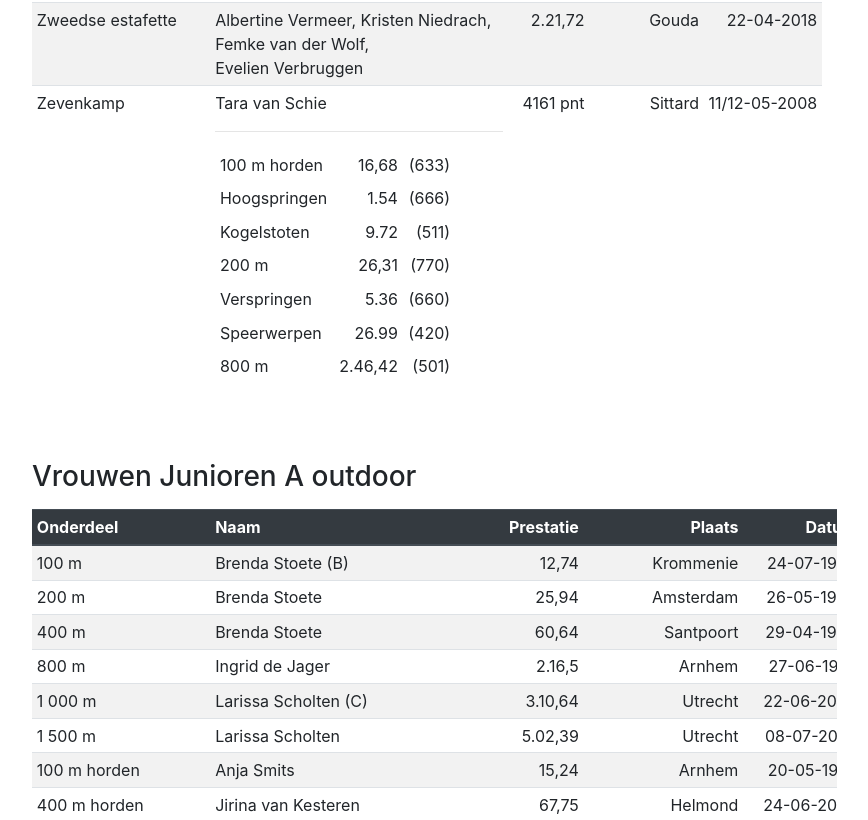
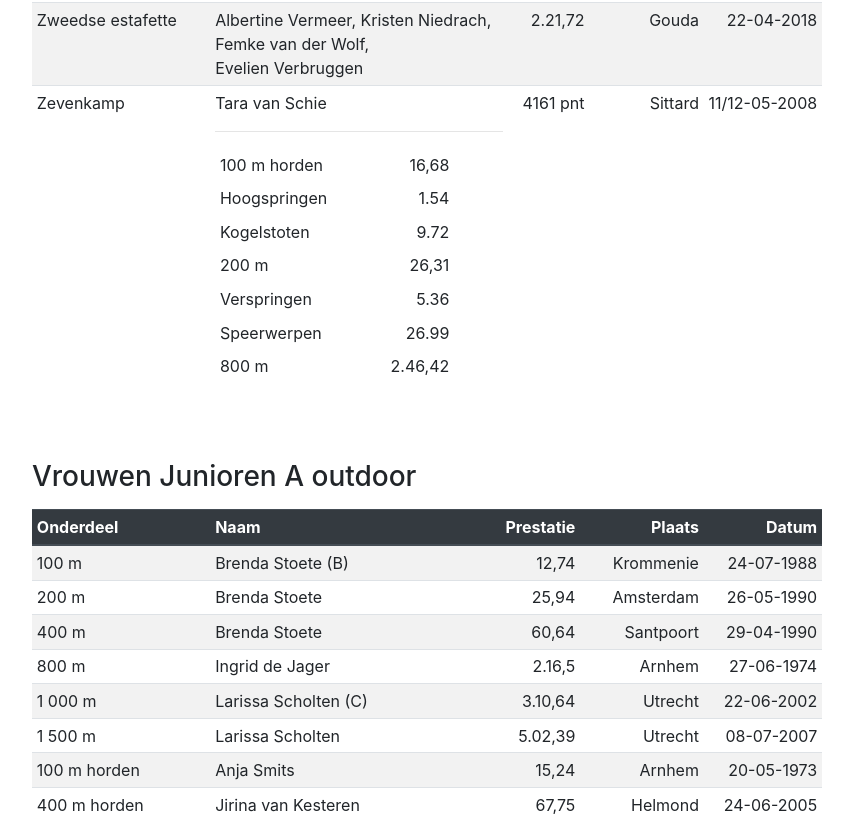
Before and after one commit to Voles/avhaarlem-ranglijsten, a React (Create React App) app: page / in a window 1280 px wide. Shown: the part 1578-2398 px from the top of the page, without its empty margins (213-1081 px from the left). Built offline with nearby package versions, Linux system fonts and the light colour scheme.

Commit message:
Remove clutter from results

```diff
--- a/src/components/Ranglijst.js
+++ b/src/components/Ranglijst.js
@@ -39,11 +39,9 @@ class Ranglijst extends Component {
                 <tr key={index}>
                   <td className="text-left">{ prestatieA.onderdeel }</td>
                   <td className="text-right">{ prestatieA.prestatie }</td>
-                  <td className="text-right">{ prestatieA.punten }</td>
                   <td>&nbsp;&nbsp;</td>
                   <td className="text-left">{ prestatieB ? prestatieB.onderdeel : '' }</td>
                   <td className="text-right">{ prestatieB ? prestatieB.prestatie : '' }</td>
-                  <td className="text-right">{ prestatieB ? prestatieB.punten : '' }</td>
                 </tr>
               )
             })
--- a/src/resultaten/mannen-outdoor/junioren-a.js
+++ b/src/resultaten/mannen-outdoor/junioren-a.js
@@ -120,7 +120,7 @@ export default [
       "naam": "Frank van Ravensberg",
       "prestatie": "47.20,4",
       "plaats": "Drachten",
-      "datum": "06-10-1979 NR"
+      "datum": "06-10-1979"
     },
     {
       "onderdeel": EEN_UUR,
@@ -188,7 +188,7 @@ export default [
     {
       "onderdeel": "4 x 100 meter h.t.",
       "naam": ["Kenneth Portanger","Hein Macknack","René Moesman","Allan Ellsworth"],
-      "prestatie": "42,54 (42,4)",
+      "prestatie": "42,54",
       "plaats": "Haarlem",
       "datum": "09-10-1983"
     },
--- a/src/resultaten/vrouwen-outdoor/junioren-a.js
+++ b/src/resultaten/vrouwen-outdoor/junioren-a.js
@@ -109,7 +109,7 @@ export default [
     "onderdeel": SPEERWERPEN,
     "naam": "Ingeborg Zandbergen (B)",
     "prestatie": "31.10",
-    "plaats": "Alphen aan den Rijn",
+    "plaats": "Alphen a/d Rijn",
     "datum": "12-06-1994"
   },
   {
--- a/src/resultaten/vrouwen-outdoor/junioren-b.js
+++ b/src/resultaten/vrouwen-outdoor/junioren-b.js
@@ -109,7 +109,7 @@ export default [
     "onderdeel": SPEERWERPEN,
     "naam": "Ingeborg Zandbergen",
     "prestatie": "31.30",
-    "plaats": "Alphen aan den Rijn",
+    "plaats": "Alphen a/d Rijn",
     "datum": "12-06-1994"
   },
   {
--- a/src/resultaten/vrouwen-outdoor/junioren-c.js
+++ b/src/resultaten/vrouwen-outdoor/junioren-c.js
@@ -20,14 +20,14 @@ export default [
   {
     "onderdeel": TACHTIG_METER,
     "naam": "Aneska de Windt",
-    "prestatie": "10,64 (10,4)",
+    "prestatie": "10,64",
     "plaats": "",
     "datum": "1988"
   },
   {
     "onderdeel": TACHTIG_METER,
     "naam": "Marjanne van Sambeek",
-    "prestatie": "10,64 (10,4)",
+    "prestatie": "10,64",
     "plaats": "Amsterdam",
     "datum": "21-08-1993"
   },
```
